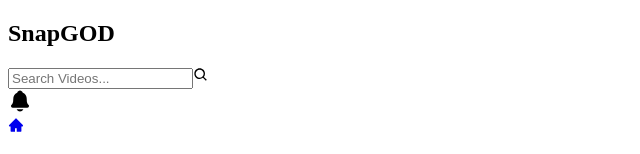
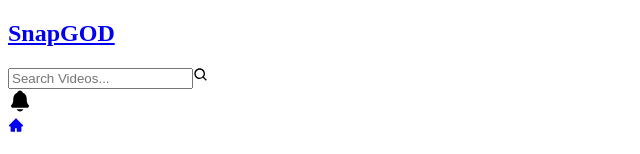
Before and after one commit to AmanHarsh02/snapgod-video-library, a React (Create React App) app: page / in a window 1280 px wide. Shown: the top 154 px of the page, without its empty margins (0-640 px from the left). Built offline with nearby package versions, Linux system fonts and the light colour scheme.

Commit message:
fix: logo link
fix: logo link

```diff
--- a/src/components/Navbar/Navbar.jsx
+++ b/src/components/Navbar/Navbar.jsx
@@ -1,10 +1,13 @@
 import { IoNotifications as NotificationIcon } from "react-icons/io5";
 import { SearchBar } from "../index";
+import { Link } from "react-router-dom";
 
 export function Navbar() {
   return (
     <nav className="flex justify-between items-center py-2 pb-6">
-      <h2>SnapGOD</h2>
+      <Link to="/">
+        <h2>SnapGOD</h2>
+      </Link>
       <SearchBar />
       <NotificationIcon size={24} className="cursor-pointer fill-gray-300" />
     </nav>
```
